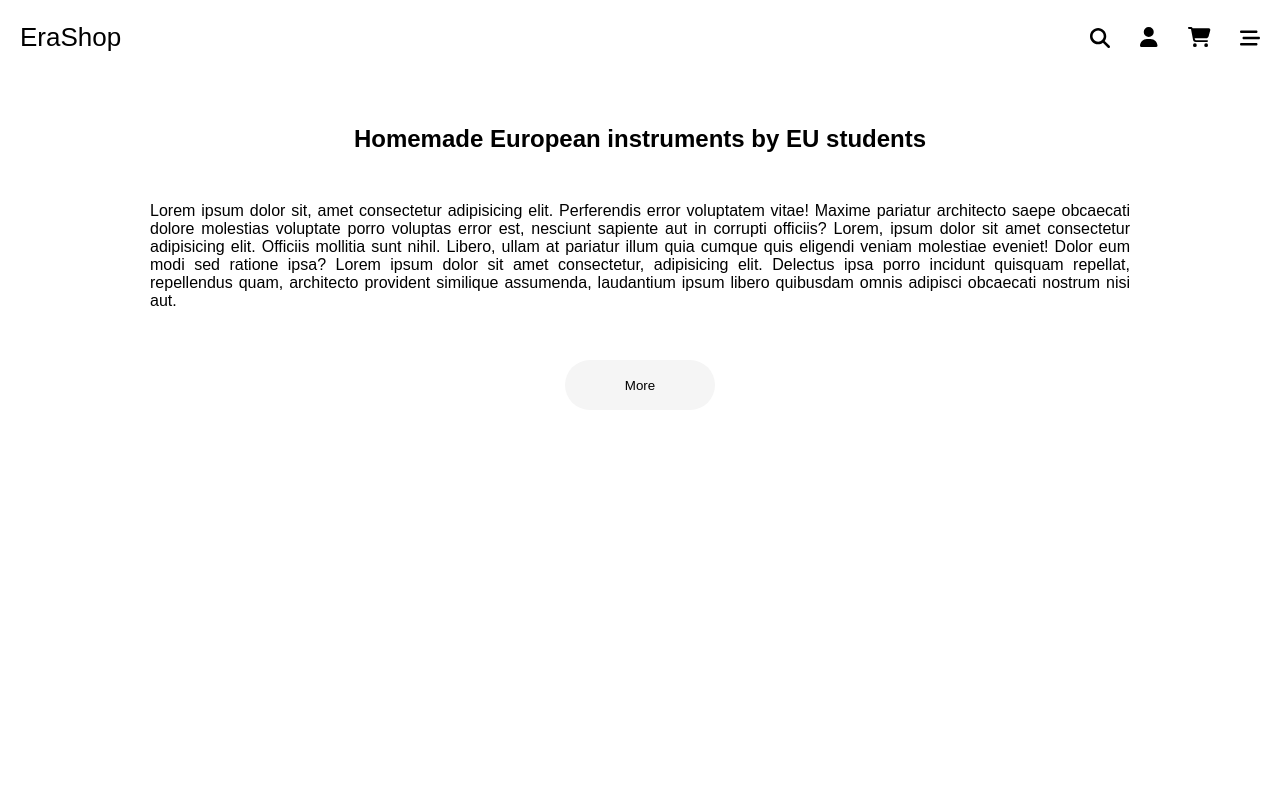
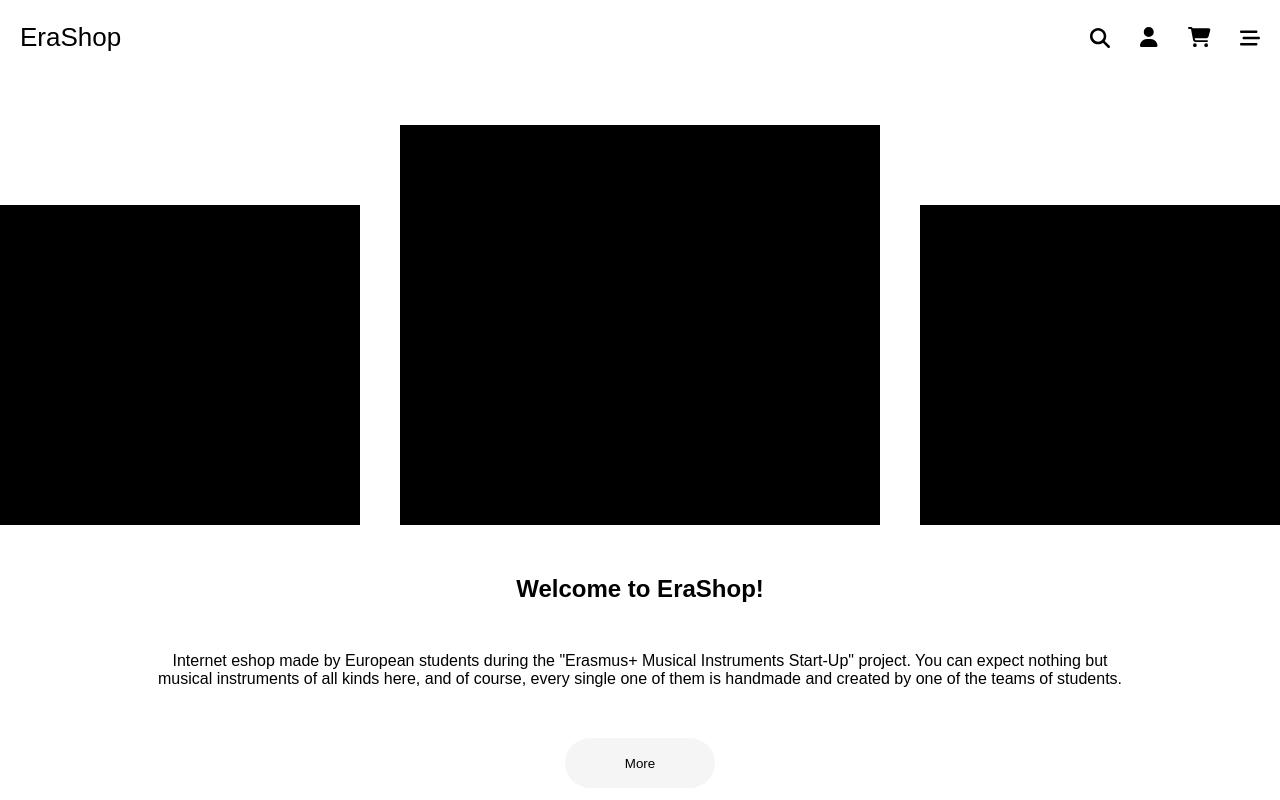
Before and after one commit to michalhejd/erasmus, a Vue app: page / in a window 1280 px wide. Built offline with nearby package versions, Linux system fonts and the light colour scheme; no server answers.

Commit message:
home styling

```diff
--- a/src/views/home.vue
+++ b/src/views/home.vue
@@ -23,24 +23,61 @@ article {
   padding: 0 150px;
   p{
     padding-top: 5%;
-    text-align: justify;
+    text-align: center;
   }
   h2 {
     font-weight: 600;
+  }
+  h3 {
+    padding-top: 2.5%;
+    font-weight: 500;
   }
   text-align: center;
 }
 .carousel{
   padding: 0 300px;
 }
+.flex{
+  display: flex;
+  justify-content: center;
+  align-items: baseline;
+  .center-image{
+    width: 100vh;
+    height: 50vh;
+    background-color: black;
+    margin-left: 5vh;
+    margin-right: 5vh;
+  }
+  .side-image{
+    width: 75vh;
+    height: 40vh;
+    background-color: black;
+  }
+}
 </style>
 <template>
   <div class="home">
     <navigation />
+    <div class="flex">
+      <div class="side-image">
+
+      </div>
+      <div class="center-image">
+
+      </div>
+      <div class="side-image">
+
+      </div>
+    </div>
     <article>
-      <h2>Homemade European instruments by EU students</h2>
+      <h2>
+        Welcome to EraShop!
+      </h2>
+      <!--<h3>
+        Homemade European instruments by EU students
+      </h3> -->
       <p>
-        Lorem ipsum dolor sit, amet consectetur adipisicing elit. Perferendis error voluptatem vitae! Maxime pariatur architecto saepe obcaecati dolore molestias voluptate porro voluptas error est, nesciunt sapiente aut in corrupti officiis? Lorem, ipsum dolor sit amet consectetur adipisicing elit. Officiis mollitia sunt nihil. Libero, ullam at pariatur illum quia cumque quis eligendi veniam molestiae eveniet! Dolor eum modi sed ratione ipsa? Lorem ipsum dolor sit amet consectetur, adipisicing elit. Delectus ipsa porro incidunt quisquam repellat, repellendus quam, architecto provident similique assumenda, laudantium ipsum libero quibusdam omnis adipisci obcaecati nostrum nisi aut.
+        Internet eshop made by European students during the "Erasmus+ Musical Instruments Start-Up" project. You can expect nothing but musical instruments of all kinds here, and of course, every single one of them is handmade and created by one of the teams of students.
       </p>
     </article>
     <div class="wrap">
```
